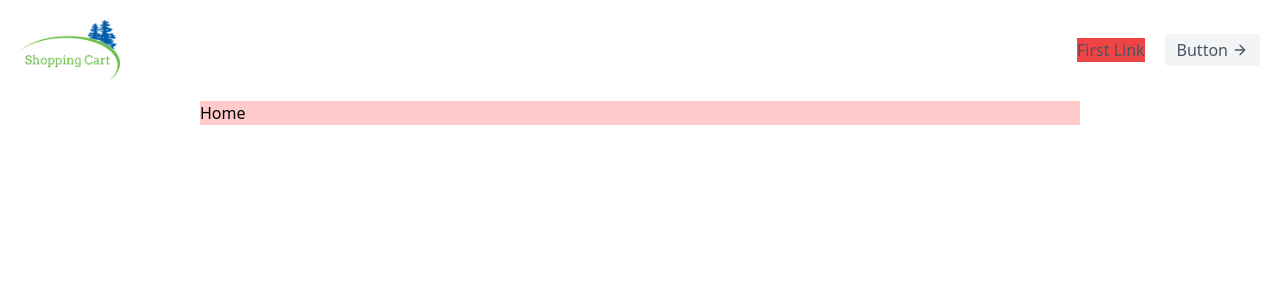
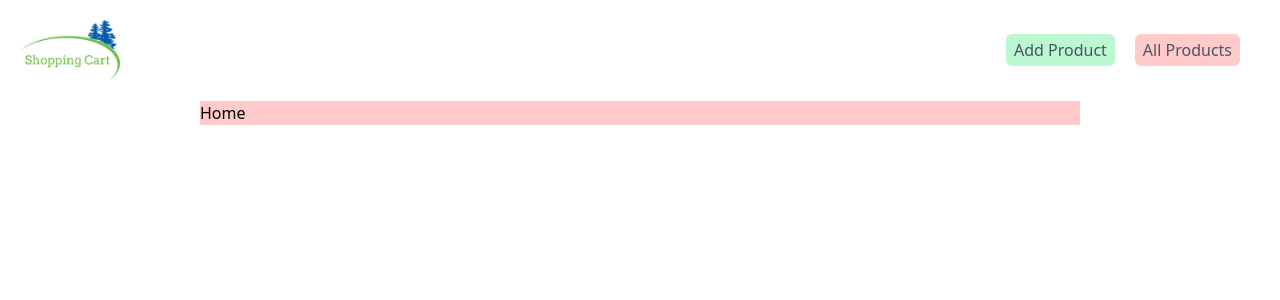
Before and after one commit to divyansh0908nl/shopping-cart, a Next.js app in the folder apps/web/: page / in a window 1280 px wide. Shown: the top 300 px of the page. Built offline with nearby package versions, Linux system fonts and the light colour scheme.

Commit message:
style: Implement design changes for components
- Applied style changes to components and utilities to improve the visual appearance and user experience.
**Note:** changes of yarn.lock are also included in this commit

```diff
--- a/apps/web/src/components/NavBar.tsx
+++ b/apps/web/src/components/NavBar.tsx
@@ -15,29 +15,19 @@ export function NavBar() {
         <nav className="flex flex-wrap items-center justify-center text-base md:ml-auto">
           <Link
             href="/addproducts"
-            className="mr-5 bg-red-500 hover:bg-red-400 hover:text-gray-900"
+            className="mr-5 rounded-md bg-green-200 px-2 py-1 hover:bg-green-400
+                      hover:text-gray-900"
           >
-            First Link
+            Add Product
+          </Link>
+          <Link
+            href="/products"
+            className="mr-5 rounded-md bg-red-200 px-2 py-1 hover:bg-red-400
+                      hover:text-gray-900"
+          >
+            All Products
           </Link>
         </nav>
-        <button
-          type="button"
-          className="mt-4 inline-flex items-center rounded border-0 bg-gray-100
-          px-3 py-1 text-base hover:bg-gray-200 focus:outline-none md:mt-0"
-        >
-          Button
-          <svg
-            fill="none"
-            stroke="currentColor"
-            strokeLinecap="round"
-            strokeLinejoin="round"
-            strokeWidth="2"
-            className="ml-1 h-4 w-4"
-            viewBox="0 0 24 24"
-          >
-            <path d="M5 12h14M12 5l7 7-7 7" />
-          </svg>
-        </button>
       </div>
     </header>
   );
--- a/apps/web/src/components/ProductCard.tsx
+++ b/apps/web/src/components/ProductCard.tsx
@@ -1,5 +1,6 @@
 import { useRouter } from 'next/router';
 import Image from 'next/image';
+import { IProduct } from '@jadoo/apis/types';
 
 import { baseUrl } from '../utils/baseUrl';
 
@@ -17,7 +18,7 @@ export function ProductCard({ product }: { product: IProduct }) {
   const count = 0;
   const navigate = useRouter();
 
-  const handleAdd = (product) => {
+  const handleAdd = () => {
     /*
      *! this is the place where we will send the request to the server
      *! to add the product in the cart
@@ -25,8 +26,6 @@ export function ProductCard({ product }: { product: IProduct }) {
      */
   };
 
-  const navigateToProduct = () => {
-    navigate.push(`/product/${product.id}`);
   const handleOnViewClick = () => {
     /*
      *! this is the place from where we will navigate to
@@ -37,12 +36,16 @@ export function ProductCard({ product }: { product: IProduct }) {
 
   return (
     <div
-      className="mx-4 w-full items-center rounded-lg border border-gray-200
-    bg-slate-400 p-4 md:w-1/3 lg:w-1/4"
+      className="
+        mx-4 w-full items-center rounded-lg border border-gray-200 bg-slate-400
+        p-4 md:w-1/3 lg:w-1/4
+      "
     >
       <Image
         src={`${baseUrl}/${image}`}
         alt="fruit image"
+        width={100}
+        height={100}
         className="h-40 w-full"
       />
       <h4>{name}</h4>
@@ -60,14 +63,14 @@ export function ProductCard({ product }: { product: IProduct }) {
         <button
           type="button"
           className="my-2 rounded-md bg-blue-500 px-4 py-2"
-          onClick={navigateToProduct}
+          onClick={handleOnViewClick}
         >
           View
         </button>
         {!count ? (
           <button
             type="button"
-            onClick={() => handleAdd(product)}
+            onClick={handleAdd}
             className="rounded-md bg-blue-500 px-4 py-2"
           >
             Add to cart
```
Also changed, not shown: 1 other file (tests, documents, lock files or other folders).
